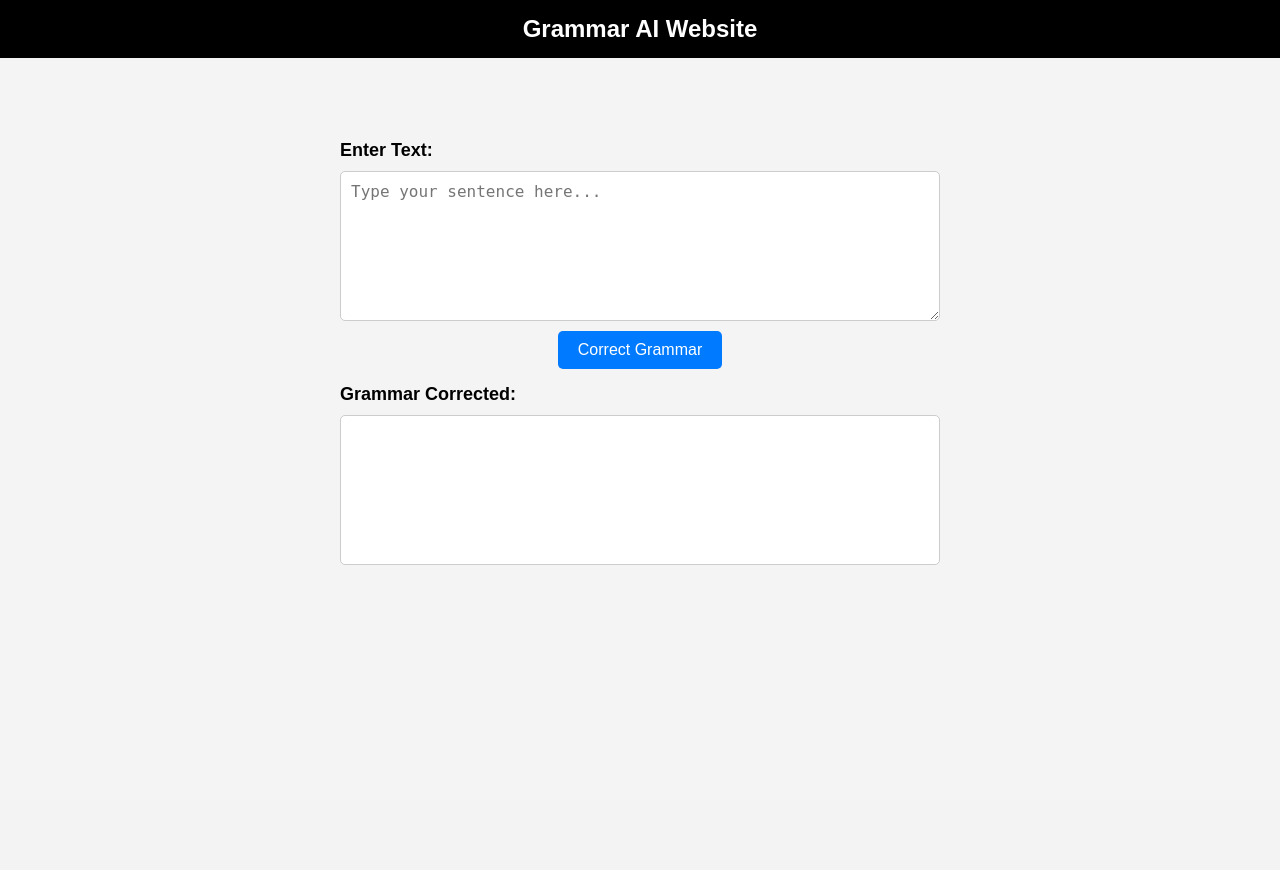
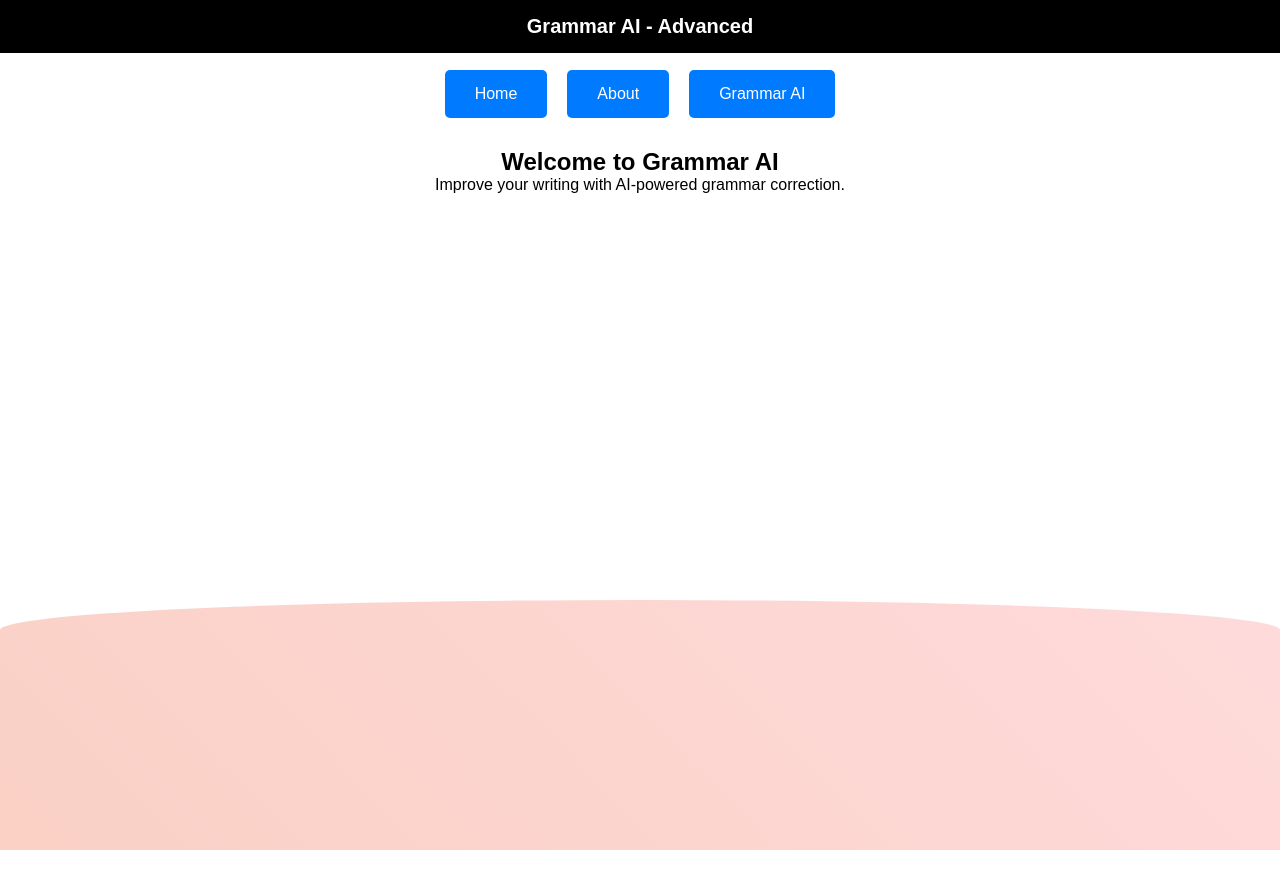
Before and after one commit to Adarsh-890/grammar-ai-website, a Flask app: page / in a window 1280 px wide. Before the commit the page ends 565 px from the top, so only its background shows below. Run offline with Flask 3, Linux system fonts and the light colour scheme.

Commit message:
Update index.html

```diff
--- a/templates/index.html
+++ b/templates/index.html
@@ -3,71 +3,104 @@
 <head>
     <meta charset="UTF-8">
     <meta name="viewport" content="width=device-width, initial-scale=1.0">
-    <title>Grammar AI</title>
+    <title>Grammar AI - Advanced UI</title>
     <style>
         * {
             margin: 0;
             padding: 0;
             box-sizing: border-box;
+            font-family: Arial, sans-serif;
         }
 
         body {
-            font-family: Arial, sans-serif;
-            background-color: #f4f4f4;
-            text-align: center;
-            padding-top: 60px;
+            background: white;
+            min-height: 100vh;
+            overflow-x: hidden;
         }
 
-        .header {
+        /* Navbar */
+        .navbar {
+            background: black;
+            color: white;
+            padding: 15px 20px;
+            text-align: center;
+            font-size: 20px;
+            font-weight: bold;
             position: fixed;
+            width: 100%;
             top: 0;
-            width: 100%;
-            background-color: black;
-            color: white;
-            padding: 15px 0;
-            font-size: 24px;
-            font-weight: bold;
-            text-align: center;
+            z-index: 1000;
         }
 
-        .container {
-            margin-top: 80px;
+        /* Tabs */
+        .tabs {
             display: flex;
-            flex-direction: column;
-            align-items: center;
-            width: 80%;
-            max-width: 600px;
-            margin-left: auto;
-            margin-right: auto;
+            justify-content: center;
+            margin-top: 70px;
         }
 
-        h3 {
-            margin-bottom: 10px;
+        .tab {
+            padding: 15px 30px;
+            background: #007BFF;
+            color: white;
+            cursor: pointer;
+            border-radius: 5px;
+            margin: 0 10px;
+            transition: 0.3s;
+        }
+
+        .tab:hover {
+            background: #0056b3;
+        }
+
+        .tab-content {
+            display: none;
+            text-align: center;
+            padding: 30px;
+        }
+
+        /* Active Tab */
+        .active {
+            display: block;
+        }
+
+        /* About Section */
+        .about {
+            padding: 50px;
+            text-align: center;
             font-size: 18px;
-            text-align: left;
-            width: 100%;
+            line-height: 1.6;
+            max-width: 800px;
+            margin: auto;
+        }
+
+        /* Form & Output */
+        .container {
+            text-align: center;
+            margin-top: 30px;
         }
 
         textarea {
-            width: 100%;
-            height: 150px;
-            margin-bottom: 10px;
+            width: 80%;
+            max-width: 600px;
+            height: 100px;
             padding: 10px;
-            font-size: 16px;
             border: 1px solid #ccc;
             border-radius: 5px;
+            display: block;
+            margin: auto;
             resize: vertical;
         }
 
         button {
-            padding: 10px 20px;
+            padding: 12px 25px;
             font-size: 16px;
             cursor: pointer;
             background-color: #007BFF;
             color: white;
             border: none;
             border-radius: 5px;
-            margin-bottom: 15px;
+            margin-top: 10px;
         }
 
         button:hover {
@@ -75,57 +108,87 @@
         }
 
         .output-box {
+            margin-top: 20px;
+            width: 80%;
+            max-width: 600px;
+        }
+
+        /* Smooth Animated Gradient */
+        body::after {
+            content: "";
+            position: absolute;
+            bottom: -50px;
+            left: 0;
             width: 100%;
-            height: 150px;
-            padding: 10px;
-            font-size: 16px;
-            border: 1px solid #ccc;
-            border-radius: 5px;
-            background-color: white;
-            text-align: left;
+            height: 250px;
+            background: linear-gradient(45deg, #ff9a9e, #fad0c4, #ffdde1, #ff758c);
+            background-size: 400% 400%;
+            animation: gradientAnimation 10s ease infinite;
+            border-top-left-radius: 50% 30px;
+            border-top-right-radius: 50% 30px;
+            z-index: -1;
+        }
+
+        @keyframes gradientAnimation {
+            0% { background-position: 0% 50%; }
+            50% { background-position: 100% 50%; }
+            100% { background-position: 0% 50%; }
         }
     </style>
 </head>
 <body>
 
-    <div class="header">Grammar AI Website</div>
+    <!-- Navbar -->
+    <div class="navbar">
+        Grammar AI - Advanced
+    </div>
 
-    <div class="container">
-        <h3>Enter Text:</h3>
-        <textarea id="inputText" placeholder="Type your sentence here..."></textarea>
-        <button onclick="checkGrammar()">Correct Grammar</button>
+    <!-- Tabs -->
+    <div class="tabs">
+        <div class="tab" onclick="showTab('home')">Home</div>
+        <div class="tab" onclick="showTab('about')">About</div>
+        <div class="tab" onclick="showTab('grammar')">Grammar AI</div>
+    </div>
 
-        <h3>Grammar Corrected:</h3>
-        <div class="output-box" id="outputText"></div>
+    <!-- Home Section -->
+    <div id="home" class="tab-content active">
+        <h2>Welcome to Grammar AI</h2>
+        <p>Improve your writing with AI-powered grammar correction.</p>
+    </div>
+
+    <!-- About Section -->
+    <div id="about" class="tab-content">
+        <div class="about">
+            <h2>About Us</h2>
+            <p>Grammar AI is an advanced tool designed to enhance your writing skills.
+               Our AI detects errors and suggests the best corrections to improve clarity, grammar, and fluency.</p>
+        </div>
+    </div>
+
+    <!-- Grammar AI Section -->
+    <div id="grammar" class="tab-content">
+        <form method="post">
+            <div class="container">
+                <h3>Enter Text:</h3>
+                <textarea name="text" placeholder="Type your sentence here...">{% if input_text %}{{ input_text }}{% endif %}</textarea>
+                <br>
+                <button type="submit">Correct Grammar</button>
+            </div>
+        </form>
+
+        {% if corrected_text %}
+            <div class="container">
+                <h3>Grammar Corrected:</h3>
+                <textarea class="output-box" readonly>{{ corrected_text }}</textarea>
+            </div>
+        {% endif %}
     </div>
 
     <script>
-        function checkGrammar() {
-            let inputText = document.getElementById("inputText").value;
-
-            if (inputText.trim() === "") {
-                alert("Please enter a sentence!");
-                return;
-            }
-
-            fetch("https://api.languagetool.org/v2/check", {
-                method: "POST",
-                headers: { "Content-Type": "application/x-www-form-urlencoded" },
-                body: new URLSearchParams({
-                    text: inputText,
-                    language: "en-US"
-                })
-            })
-            .then(response => response.json())
-            .then(data => {
-                let correctedText = inputText;
-                data.matches.forEach(error => {
-                    correctedText = correctedText.replace(error.context.text, error.replacements[0].value);
-                });
-
-                document.getElementById("outputText").innerText = correctedText || "No errors found!";
-            })
-            .catch(error => console.error("Error:", error));
+        function showTab(tabId) {
+            let tabs = document.querySelectorAll('.tab-content');
+            tabs.forEach(tab => tab.style.display = 'none');
+            document.getElementById(tabId).style.display = 'block';
         }
     </script>
 
```
